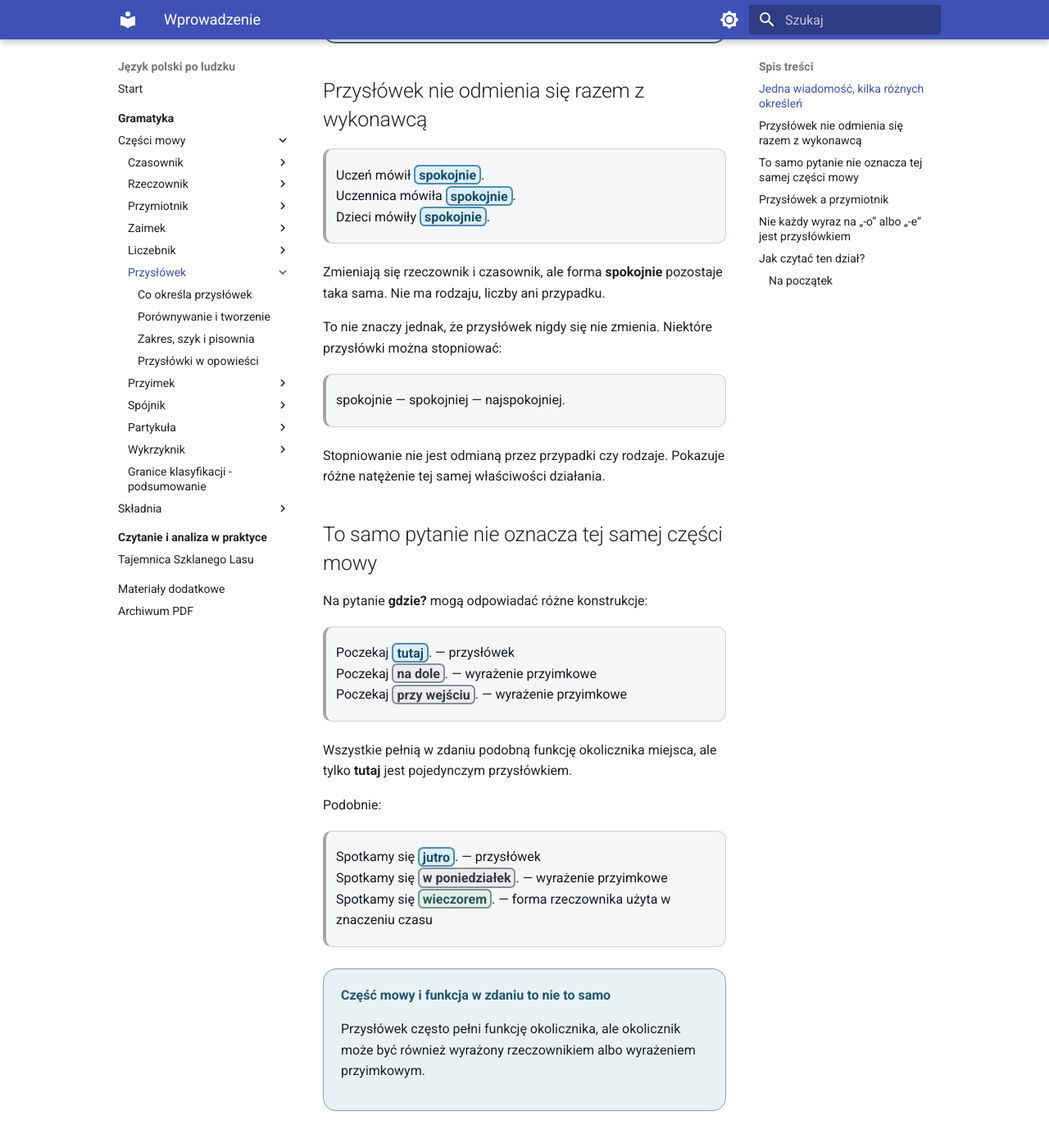
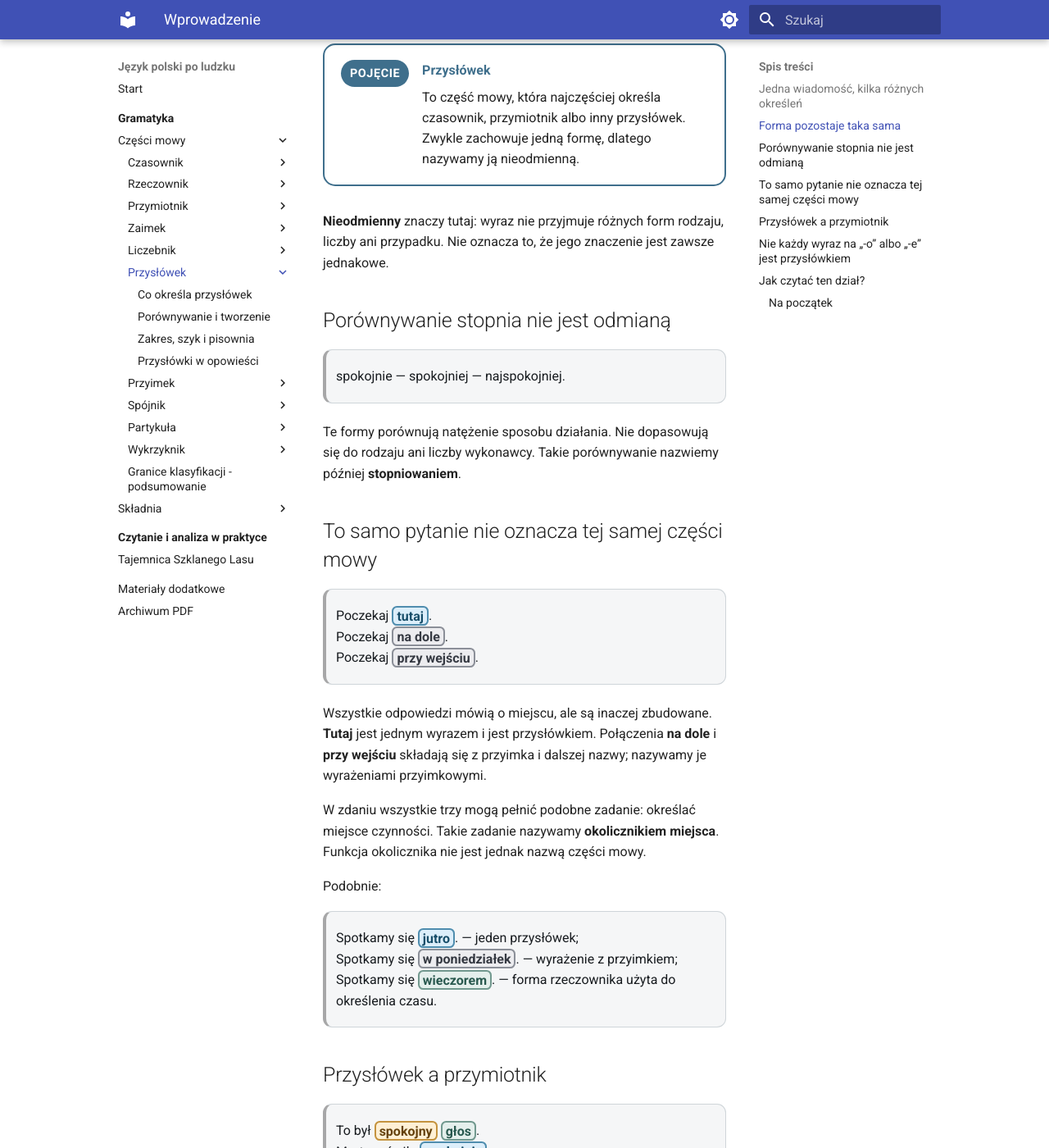
Before and after one commit to dchorazkiewicz/SP_JP, an MkDocs documentation site: the page built from docs/gramatyka/czesci-mowy/przyslowek/index.md, in a window 1280 px wide and 1400 px high, scrolled down 1005 px. Shown: the whole window at 82% size. Built offline with MkDocs 1.6.1 and Material for MkDocs 9.7.7, drawn with Linux system fonts in a browser that asks for light colours; some of the changed text lies outside the part shown.

Commit message:
Wyjaśnij nieodmienność i funkcję przysłówka przed terminami

```diff
--- a/docs/gramatyka/czesci-mowy/przyslowek/index.md
+++ b/docs/gramatyka/czesci-mowy/przyslowek/index.md
@@ -4,98 +4,87 @@
 
 <div class="lesson-lead" markdown>
 
-Przysłówek pozwala dopowiedzieć, **jak, gdzie, kiedy albo w jakim stopniu** coś się dzieje. Może też wzmacniać cechę lub sposób działania. Żeby rozpoznać go poprawnie, trzeba jednak sprawdzić nie tylko pytanie, lecz przede wszystkim **jaki wyraz określa i czy sam się odmienia**.
+Przysłówek pozwala dopowiedzieć, **jak, gdzie, kiedy albo w jakim stopniu** coś się dzieje. Najpierw sprawdzamy, jaki wyraz opisuje i czy zachowuje tę samą formę po zmianie osoby, rzeczy lub liczby.
 
 </div>
 
 ## Jedna wiadomość, kilka różnych określeń
 
-Marta napisała w dzienniku:
-
 > Przyjechaliśmy <span class="form-focus">wcześnie</span>. Technik pracował <span class="form-focus">bardzo</span> <span class="secondary-focus">dokładnie</span>, a urządzenie działało <span class="form-focus">wyjątkowo</span> <span class="secondary-focus">stabilnie</span>.
 
-W tym krótkim fragmencie:
+- **wcześnie** wskazuje czas przyjazdu;
+- **dokładnie** opisuje sposób pracy;
+- **bardzo** zwiększa stopień dokładności;
+- **wyjątkowo** zwiększa stopień stabilności.
 
-- **wcześnie** określa czas przyjazdu;
-- **dokładnie** określa sposób pracy;
-- **bardzo** wzmacnia przysłówek **dokładnie**;
-- **wyjątkowo** wzmacnia przysłówek **stabilnie**.
+Wyraz tego rodzaju może więc określać czynność, cechę albo inny wyraz opisujący sposób.
 
-Przysłówek nie musi więc stać wyłącznie przy czasowniku. Może określać również przymiotnik albo inny przysłówek.
-
-<div class="adverb-concept">
-  <span class="adverb-concept__label">Pojęcie</span>
-  <strong>Przysłówek</strong>
-  <p>To nieodmienna część mowy, która najczęściej określa czasownik, przymiotnik albo inny przysłówek. Może nazywać sposób, miejsce, czas, częstotliwość lub stopień natężenia.</p>
-</div>
-
-## Przysłówek nie odmienia się razem z wykonawcą
+## Forma pozostaje taka sama
 
 > Uczeń mówił <span class="form-focus">spokojnie</span>.
 > Uczennica mówiła <span class="form-focus">spokojnie</span>.
 > Dzieci mówiły <span class="form-focus">spokojnie</span>.
 
-Zmieniają się rzeczownik i czasownik, ale forma **spokojnie** pozostaje taka sama. Nie ma rodzaju, liczby ani przypadku.
+Zmieniają się nazwy osób i formy czasownika, ale **spokojnie** nie dopasowuje zakończenia do rodzaju ani liczby.
 
-To nie znaczy jednak, że przysłówek nigdy się nie zmienia. Niektóre przysłówki można stopniować:
+<div class="adverb-concept">
+  <span class="adverb-concept__label">Pojęcie</span>
+  <strong>Przysłówek</strong>
+  <p>To część mowy, która najczęściej określa czasownik, przymiotnik albo inny przysłówek. Zwykle zachowuje jedną formę, dlatego nazywamy ją nieodmienną.</p>
+</div>
+
+**Nieodmienny** znaczy tutaj: wyraz nie przyjmuje różnych form rodzaju, liczby ani przypadku. Nie oznacza to, że jego znaczenie jest zawsze jednakowe.
+
+## Porównywanie stopnia nie jest odmianą
 
 > spokojnie — spokojniej — najspokojniej.
 
-Stopniowanie nie jest odmianą przez przypadki czy rodzaje. Pokazuje różne natężenie tej samej właściwości działania.
+Te formy porównują natężenie sposobu działania. Nie dopasowują się do rodzaju ani liczby wykonawcy. Takie porównywanie nazwiemy później **stopniowaniem**.
 
 ## To samo pytanie nie oznacza tej samej części mowy
 
-Na pytanie **gdzie?** mogą odpowiadać różne konstrukcje:
+> Poczekaj <span class="form-focus">tutaj</span>.
+> Poczekaj <span class="phrase-focus">na dole</span>.
+> Poczekaj <span class="phrase-focus">przy wejściu</span>.
 
-> Poczekaj <span class="form-focus">tutaj</span>. — przysłówek
-> Poczekaj <span class="phrase-focus">na dole</span>. — wyrażenie przyimkowe
-> Poczekaj <span class="phrase-focus">przy wejściu</span>. — wyrażenie przyimkowe
+Wszystkie odpowiedzi mówią o miejscu, ale są inaczej zbudowane. **Tutaj** jest jednym wyrazem i jest przysłówkiem. Połączenia **na dole** i **przy wejściu** składają się z przyimka i dalszej nazwy; nazywamy je wyrażeniami przyimkowymi.
 
-Wszystkie pełnią w zdaniu podobną funkcję okolicznika miejsca, ale tylko **tutaj** jest pojedynczym przysłówkiem.
+W zdaniu wszystkie trzy mogą pełnić podobne zadanie: określać miejsce czynności. Takie zadanie nazywamy **okolicznikiem miejsca**. Funkcja okolicznika nie jest jednak nazwą części mowy.
 
 Podobnie:
 
-> Spotkamy się <span class="form-focus">jutro</span>. — przysłówek
-> Spotkamy się <span class="phrase-focus">w poniedziałek</span>. — wyrażenie przyimkowe
-> Spotkamy się <span class="noun-anchor">wieczorem</span>. — forma rzeczownika użyta w znaczeniu czasu
-
-<div class="adverb-checkpoint">
-  <div class="adverb-checkpoint__title">Część mowy i funkcja w zdaniu to nie to samo</div>
-  <p>Przysłówek często pełni funkcję okolicznika, ale okolicznik może być również wyrażony rzeczownikiem albo wyrażeniem przyimkowym.</p>
-</div>
+> Spotkamy się <span class="form-focus">jutro</span>. — jeden przysłówek;
+> Spotkamy się <span class="phrase-focus">w poniedziałek</span>. — wyrażenie z przyimkiem;
+> Spotkamy się <span class="noun-anchor">wieczorem</span>. — forma rzeczownika użyta do określenia czasu.
 
 ## Przysłówek a przymiotnik
 
 > To był <span class="adjective-anchor">spokojny</span> <span class="noun-anchor">głos</span>.
 > Marta mówiła <span class="form-focus">spokojnie</span>.
 
-Przymiotnik **spokojny** określa rzeczownik **głos** i dopasowuje się do niego. Przysłówek **spokojnie** określa sposób mówienia i pozostaje nieodmienny.
+Przymiotnik **spokojny** określa rzeczownik i zmienia formę razem z nim:
 
-Porównaj zmianę rzeczownika:
+> spokojny głos, spokojna rozmowa, spokojne spotkanie.
 
-> spokojny głos; spokojna rozmowa; spokojne spotkanie.
+Przysłówek **spokojnie** opisuje sposób mówienia i pozostaje taki sam:
 
-oraz zmianę wykonawcy:
-
-> chłopiec mówi spokojnie; dziewczynka mówi spokojnie; dzieci mówią spokojnie.
+> chłopiec mówi spokojnie, dziewczynka mówi spokojnie, dzieci mówią spokojnie.
 
 ## Nie każdy wyraz na „-o” albo „-e” jest przysłówkiem
 
-> <span class="noun-anchor">Światło</span> zgasło. — rzeczownik
-> W sali zrobiło się <span class="form-focus">jasno</span>. — przysłówek
-> Powiedział jedno <span class="noun-anchor">słowo</span>. — rzeczownik
-> Odpowiedział <span class="form-focus">krótko</span>. — przysłówek
+> <span class="noun-anchor">Światło</span> zgasło. — rzeczownik;
+> W sali zrobiło się <span class="form-focus">jasno</span>. — przysłówek;
+> Powiedział jedno <span class="noun-anchor">słowo</span>. — rzeczownik;
+> Odpowiedział <span class="form-focus">krótko</span>. — przysłówek.
 
-O części mowy nie decyduje samo zakończenie. Trzeba sprawdzić znaczenie, funkcję i zachowanie wyrazu w zdaniu.
+O części mowy nie decyduje samo zakończenie. Trzeba sprawdzić znaczenie, związek z innym wyrazem i zachowanie w zdaniu.
 
 ## Jak czytać ten dział?
 
-Najpierw zobaczymy, jakie informacje mogą wnosić przysłówki i jak odróżniać je od podobnych konstrukcji. Następnie przyjrzymy się stopniowaniu oraz tworzeniu przysłówków od przymiotników. Później sprawdzimy zakres znaczenia, szyk i aktualną pisownię z **nie**. Na końcu przeanalizujemy przysłówki w spójnej opowieści.
-
 <div class="topic-grid">
-  <a class="topic-card topic-card--primary" href="znaczenie-i-rozpoznawanie/"><span class="topic-number">01</span><strong>Co określa przysłówek?</strong><span>Sposób, miejsce, czas, częstotliwość i natężenie oraz różnica między częścią mowy a funkcją.</span></a>
-  <a class="topic-card" href="stopniowanie-i-tworzenie/"><span class="topic-number">02</span><strong>Porównywanie i tworzenie</strong><span>„Szybko — szybciej — najszybciej”, formy nieregularne i związki z przymiotnikami.</span></a>
-  <a class="topic-card" href="funkcje-i-pisownia/"><span class="topic-number">03</span><strong>Zakres, szyk i pisownia</strong><span>Co dokładnie modyfikuje przysłówek, jak pozycja zmienia akcent i jak zapisujemy „nie”.</span></a>
+  <a class="topic-card topic-card--primary" href="znaczenie-i-rozpoznawanie/"><span class="topic-number">01</span><strong>Co określa przysłówek?</strong><span>Sposób, miejsce, czas, częstotliwość i natężenie oraz różnica między częścią mowy a zadaniem w zdaniu.</span></a>
+  <a class="topic-card" href="stopniowanie-i-tworzenie/"><span class="topic-number">02</span><strong>Porównywanie i tworzenie</strong><span>Najpierw skala <em>szybko — szybciej — najszybciej</em>, później nazwy stopni i sposoby tworzenia form.</span></a>
+  <a class="topic-card" href="funkcje-i-pisownia/"><span class="topic-number">03</span><strong>Do którego fragmentu odnosi się przysłówek?</strong><span>Jak miejsce wyrazu zmienia nacisk informacji oraz jak zapisujemy połączenia z „nie”.</span></a>
   <a class="topic-card topic-card--reading" href="przyslowki-w-tekscie/"><span class="topic-number">04</span><strong>Przysłówki w opowieści</strong><span>Jak budują tempo, nastrój, punkt widzenia i dokładność relacji.</span></a>
 </div>
 
@@ -103,10 +92,10 @@ Najpierw zobaczymy, jakie informacje mogą wnosić przysłówki i jak odróżnia
 <h3>Na początek</h3>
 <ul>
   <li>Przysłówek najczęściej określa czasownik, przymiotnik albo inny przysłówek.</li>
-  <li>Nie odmienia się przez rodzaje, liczby ani przypadki.</li>
-  <li>Niektóre przysłówki można stopniować, ale nie każdy przysłówek ma stopnie.</li>
-  <li>To samo pytanie może prowadzić do przysłówka, rzeczownika albo wyrażenia przyimkowego.</li>
-  <li>Przysłówek rozpoznajemy po znaczeniu, związku z innym wyrazem i nieodmienności — nie po samej końcówce.</li>
+  <li>Zwykle zachowuje jedną formę mimo zmiany wykonawcy lub opisywanej rzeczy.</li>
+  <li>Porównywanie <em>spokojnie — spokojniej</em> nie jest dopasowaniem do rodzaju ani liczby.</li>
+  <li>Podobną informację o miejscu lub czasie mogą przekazywać różne części mowy i całe wyrażenia.</li>
+  <li>Przysłówek rozpoznajemy z kontekstu, nie z samej końcówki.</li>
 </ul>
 </div>
 
```
